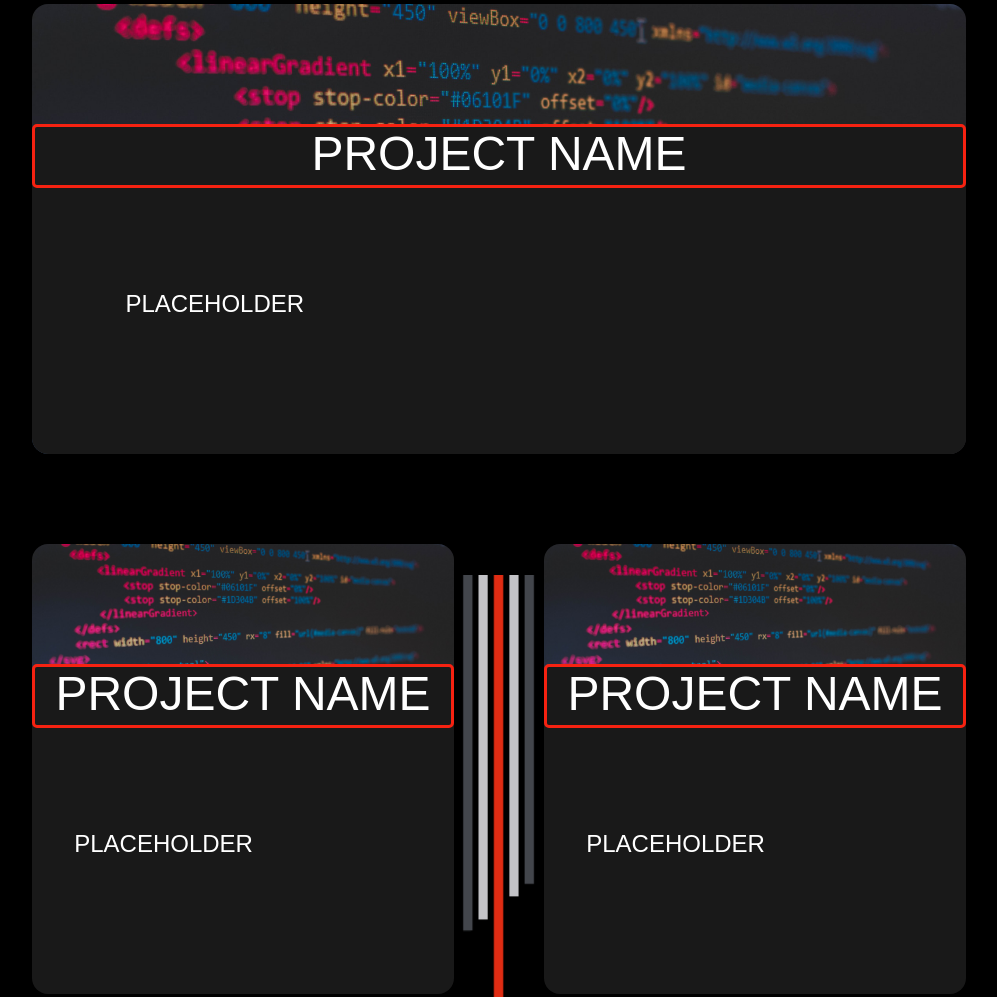
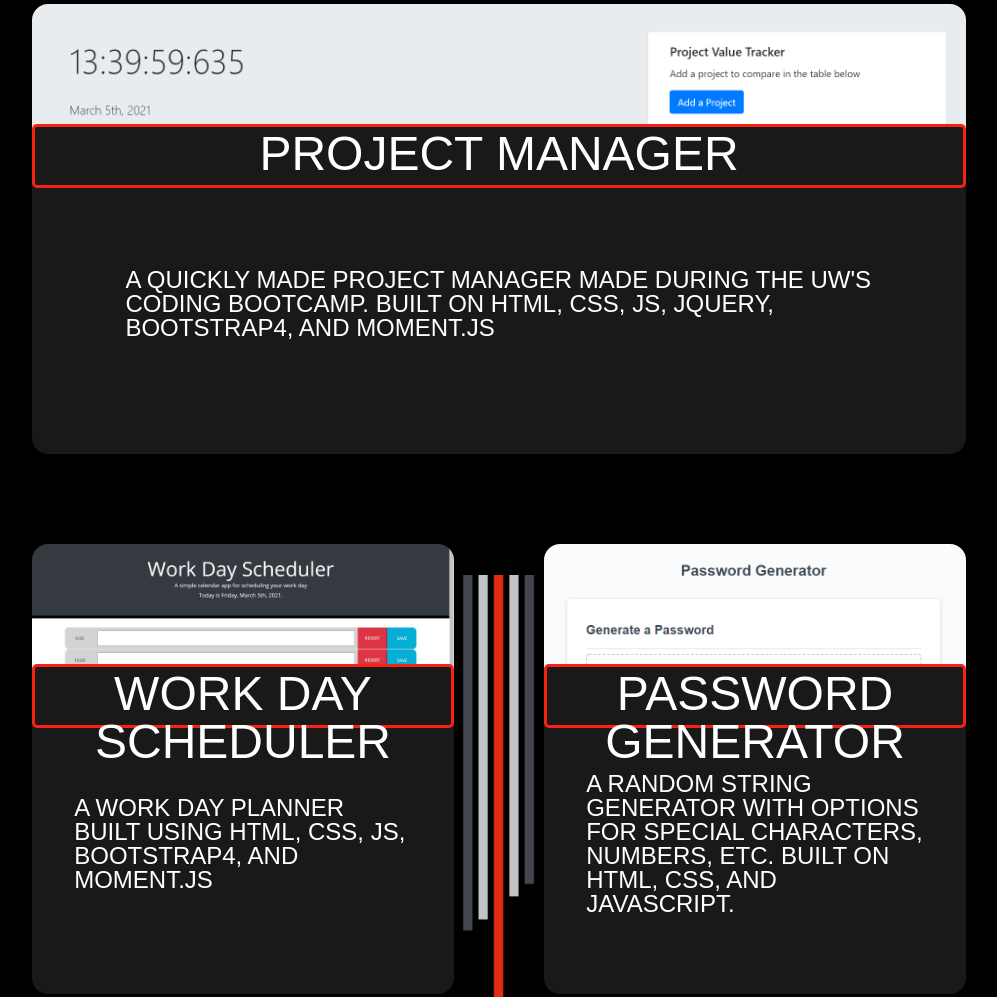
Before and after one commit to ZacharyEggert/Portfolio, a plain HTML site: page work.html in a window 1280 px wide. Shown: the part 169-1166 px from the top of the page, without its empty margins (141-1138 px from the left). Drawn offline with Linux system fonts and the light colour scheme; a web font is replaced by a local one.

Commit message:
flesh out somewhat

```diff
--- a/assets/css/style.css
+++ b/assets/css/style.css
@@ -244,6 +244,18 @@ main.about {
     font-family: 'Quicksand';
 }
 
+.card.t-tracker {
+    background-image: url("../img/t-tracker-screenshot.png");
+}
+.card.planner {
+    background-image: url("../img/planner-screenshot.png");
+}
+.card.p-generator {
+    background-image: url("../img/p-generator-screenshot.png");
+}
+
+
+
 
 @media screen and (max-width: 840px) {
 
--- a/work.html
+++ b/work.html
@@ -23,38 +23,38 @@
 
     <main class="cards">
 
-        <div class="card">
+        <div class="card t-tracker">
 
-            <a href="https://github.com/ZacharyEggert?tab=repositories"><div class="spacer">
-                <h3>PROJECT NAME</h3>
+            <a href="https://zacharyeggert.github.io/Time-Tracker/"><div class="spacer">
+                <h3>PROJECT MANAGER</h3>
             </div></a>
-            <a href="https://github.com/ZacharyEggert?tab=repositories"><div class="card-body">
+            <a href="https://zacharyeggert.github.io/Time-Tracker/"><div class="card-body">
 
-                <p>PLACEHOLDER</p>
+                <p>A QUICKLY MADE PROJECT MANAGER MADE DURING THE UW'S CODING BOOTCAMP. BUILT ON HTML, CSS, JS, JQUERY, BOOTSTRAP4, AND MOMENT.JS</p>
             </div></a>
 
         </div>
 
-        <div class="card">
+        <div class="card planner">
 
-            <a href="https://github.com/ZacharyEggert?tab=repositories"><div class="spacer">
-                <h3>PROJECT NAME</h3>
+            <a href="https://zacharyeggert.github.io/Day-Planner/"><div class="spacer">
+                <h3>WORK DAY SCHEDULER</h3>
             </div></a>
-            <a href="https://github.com/ZacharyEggert?tab=repositories"><div class="card-body">
+            <a href="https://zacharyeggert.github.io/Day-Planner/"><div class="card-body">
 
-                <p>PLACEHOLDER</p>
+                <p>A WORK DAY PLANNER BUILT USING HTML, CSS, JS, BOOTSTRAP4, AND MOMENT.JS</p>
             </div></a>
 
         </div>
 
-        <div class="card">
+        <div class="card p-generator">
 
-            <a href="https://github.com/ZacharyEggert?tab=repositories"><div class="spacer">
-                <h3>PROJECT NAME</h3>
+            <a href="https://zacharyeggert.github.io/Password-Generator/"><div class="spacer">
+                <h3>PASSWORD GENERATOR</h3>
             </div></a>
-            <a href="https://github.com/ZacharyEggert?tab=repositories"><div class="card-body">
+            <a href="https://zacharyeggert.github.io/Password-Generator/"><div class="card-body">
 
-                <p>PLACEHOLDER</p>
+                <p>A RANDOM STRING GENERATOR WITH OPTIONS FOR SPECIAL CHARACTERS, NUMBERS, ETC. BUILT ON HTML, CSS, AND JAVASCRIPT.</p>
             </div></a>
 
         </div>
```
Also changed, not shown: assets/img/p-generator-screenshot.png (added), assets/img/planner-screenshot.png (added), assets/img/t-tracker-screenshot.png (added).
